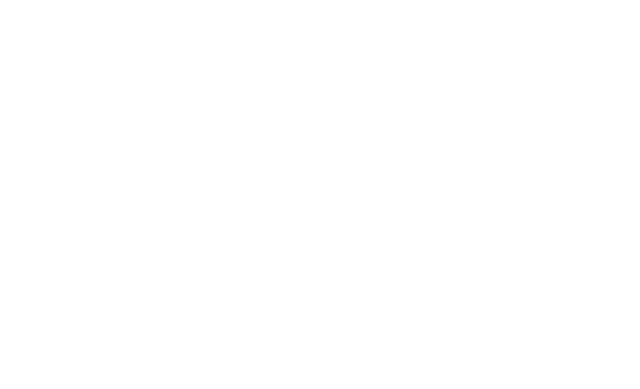
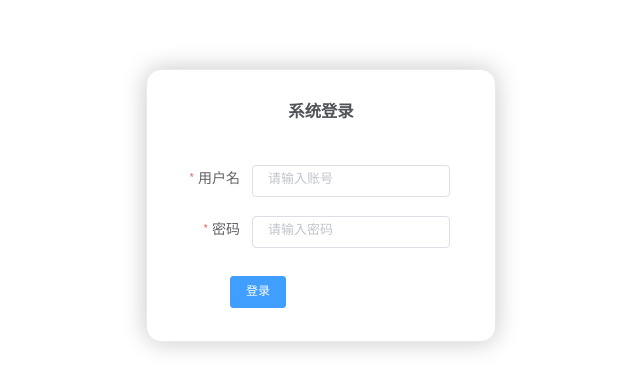
Before and after one commit to zzulihrs/procure, a Vue app: page /login in a window 1280 px wide. Shown: the part 111-500 px from the top of the page, without its empty margins (319-959 px from the left). Built offline with nearby package versions, Linux system fonts and the light colour scheme; a small style sheet from the web is missing.

Commit message:
登录页面

```diff
--- a/package.json
+++ b/package.json
@@ -10,6 +10,7 @@
     "axios": "^1.4.0",
     "echarts": "^5.4.2",
     "element-ui": "^2.4.5",
+    "js-cookie": "^3.0.1",
     "mockjs": "^1.1.0",
     "normalize.css": "^8.0.1",
     "querystring": "^0.2.1",
--- a/src/main.js
+++ b/src/main.js
@@ -12,6 +12,21 @@
 Vue.use(Element, { size: 'small', zIndex: 3000 });
 
 Vue.config.productionTip = false
+import Cookie from "js-cookie";
+
+// 添加全局前置导航守卫
+router.beforeEach((to, from, next) => {
+  // 判断token存不存在
+  const token = Cookie.get('token')
+  // token不存在，说明当前用户未登录，应该跳转至登录页
+  if(!token && to.name != 'login') {
+    next({name: 'login'})
+  } else if(token && to.name == 'login') { // token存在，说明用户登录，此时跳转至首页
+     next({ name: from.name})
+  } else {
+    next()
+  }
+})
 
 new Vue({
   router,
--- a/src/router/index.js
+++ b/src/router/index.js
@@ -6,6 +6,7 @@
 import Mall from '../views/Mall'
 import PageOne from "@/views/PageOne";
 import PageTwo from "@/views/PageTwo";
+import Login from "@/views/login";
 
 Vue.use(VueRouter)
 
@@ -44,6 +45,11 @@
       },
     ]
   },
+  {
+    path: '/login',
+    name: 'login',
+    component: Login,
+  },
 ]
 
 const router = new VueRouter({
--- /dev/null
+++ b/src/views/login.vue
@@ -0,0 +1,77 @@
+<template>
+  <el-form class="login_container" label-width="70px" :inline="true" :model="form" :rules="rules">
+    <h3 class="login_title">系统登录</h3>
+    <el-form-item label="用户名" prop="username">
+      <el-input v-model="form.username" placeholder="请输入账号"></el-input>
+    </el-form-item>
+    <el-form-item label="密码" prop="password">
+      <el-input type="password" v-model="form.password" placeholder="请输入密码"></el-input>
+    </el-form-item>
+    <el-form-item prop="login">
+      <el-button style="margin-left: 48px; margin-top: 10px;" type="primary" @click="submit">登录</el-button>
+    </el-form-item>
+  </el-form>
+
+</template>
+
+<script>
+import Cookie from 'js-cookie'
+export default {
+  name: "login",
+  data() {
+    return {
+      form: {
+        username: '',
+        password: '',
+      },
+      rules: {
+        username: [
+          {required: true, trigger: 'blur', message: '请输入用户名'}
+        ],
+        password: [
+          {required: true, trigger: 'blur', message: '请输入密码'}
+        ],
+      }
+    }
+  },
+  methods: {
+    // 登录
+    submit() {
+      // token 信息
+      const token = this.generateGUID();
+      // token信息存入cookie用于不同页面间的通信
+      Cookie.set('token', token);
+      // 跳转到首页
+      this.$router.push('/home')
+    },
+    generateGUID() {
+      return 'xxxxxxxx-xxxx-4xxx-yxxx-xxxxxxxxxxxx'.replace(/[xy]/g, function(c) {
+        let r = Math.random() * 16 | 0,
+            v = c === 'x' ? r : (r & 0x3 | 0x8);
+        return v.toString(16);
+      });
+    }
+  }
+}
+</script>
+
+<style lang="less" scoped>
+.login_container {
+  width: 350px;
+  border: 1px solid #eaeaea;
+  margin: 180px auto;
+  padding: 35px 35px 15px 35px;
+  background-color: #fff;
+  border-radius: 15px;
+  box-shadow: 0 0 25px #cac6c6;
+  box-sizing: border-box;
+  .login_title {
+    text-align: center;
+    margin-bottom: 40px;
+    color: #505458;
+  }
+  .el-input {
+    width: 198px;
+  }
+}
+</style>
```
Also changed, not shown: 1 other file (tests, documents, lock files or other folders).
